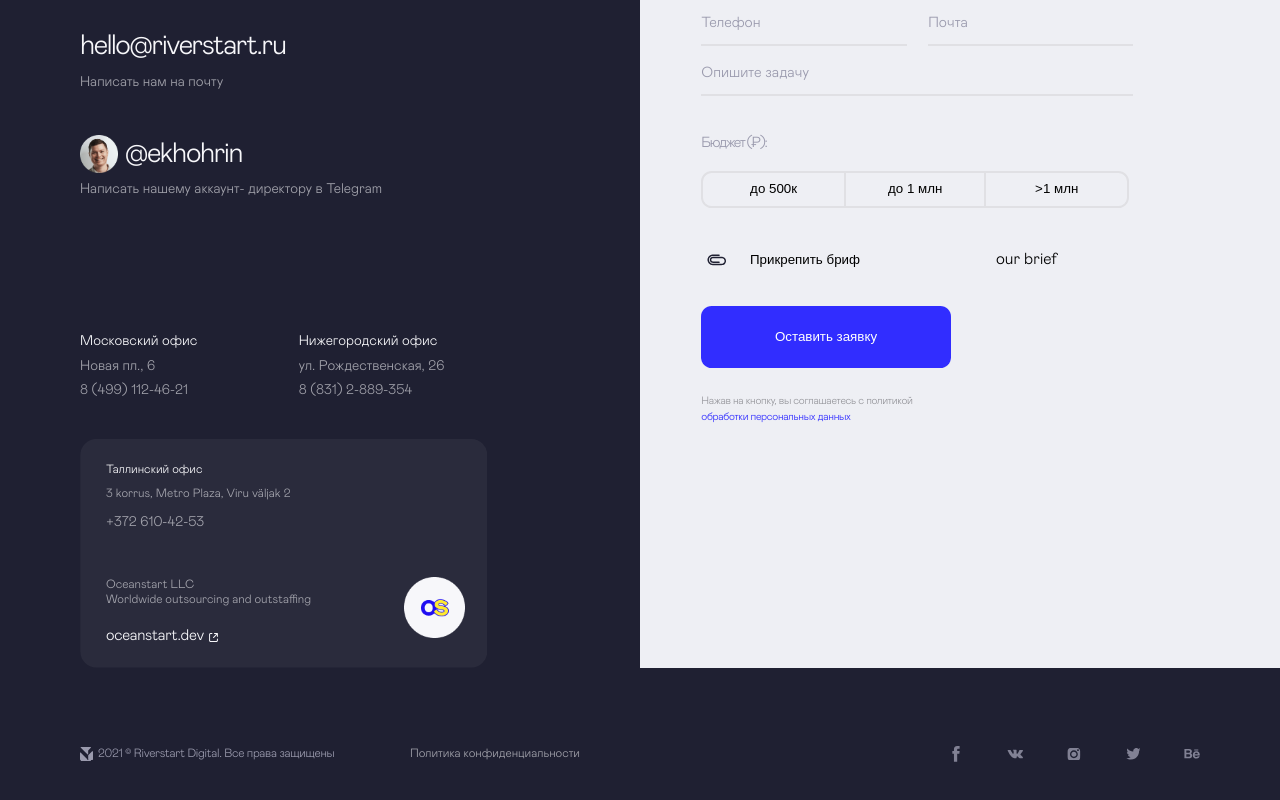
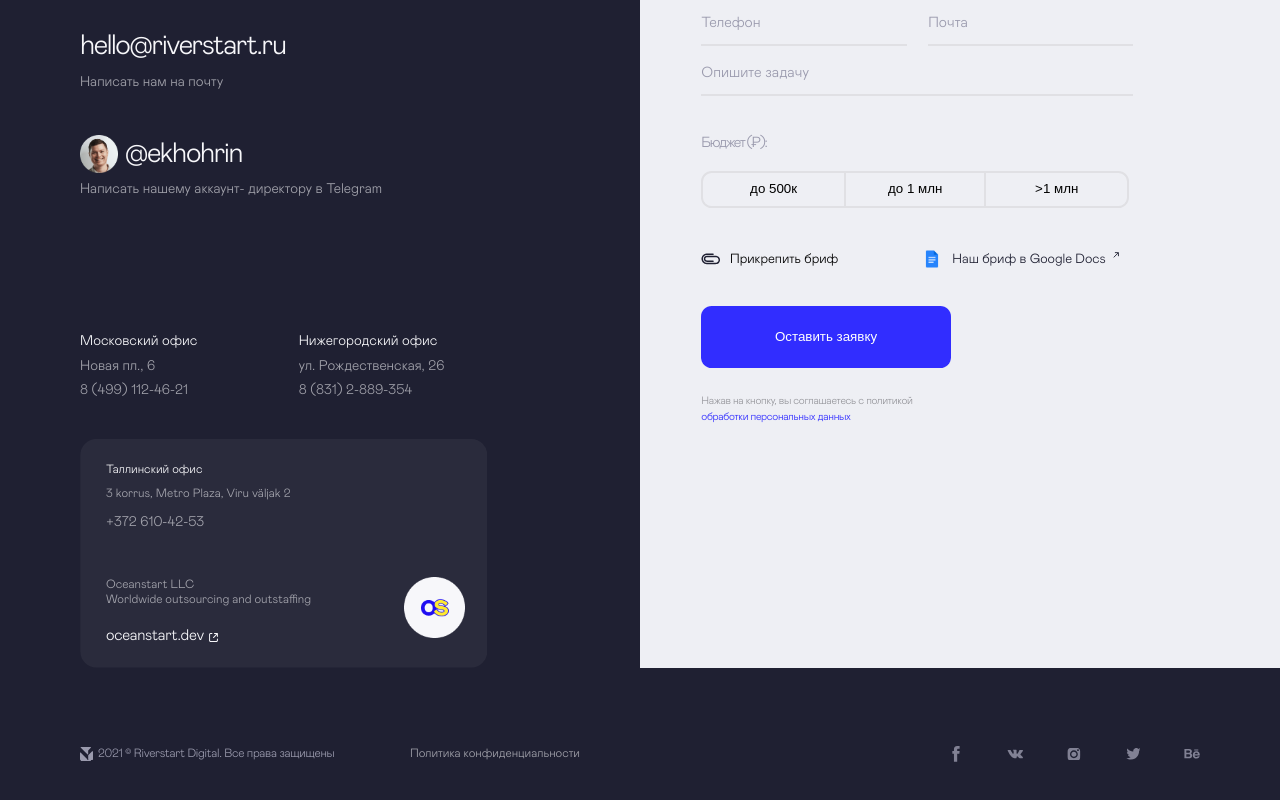
Before and after one commit to Kuldyaev/testovoe03032024, a Vue app: page / in a window 1280 px wide. Shown: the part 1201-2001 px from the top of the page. Built offline with nearby package versions, Linux system fonts and the light colour scheme.

Commit message:
ConpanyBrief added

```diff
--- a/src/components/FormActive.vue
+++ b/src/components/FormActive.vue
@@ -59,7 +59,15 @@
         <div class="skrepa"></div>
         <div class="skrepaTitle">Прикрепить бриф</div>
       </button>
-      <FlexBox> our brief </FlexBox>
+      <a
+        class="ourBriefArea"
+        href="https://docs.google.com/forms/d/e/1FAIpQLSejs7kzr69Ot45UcPbgq-M3KLjjMfer2iKT2peMVGivLJvPow/viewform"
+        target="_blank"
+      >
+        <div class="ourBriefLogo"></div>
+        <div class="ourBriefTitle">Наш бриф в Google Docs</div>
+        <div class="linkSymbol"></div>
+      </a>
     </FlexBox>
     <FlexBox justify="start" w="100%" class="submitBtnPlace">
       <Button
@@ -198,25 +206,57 @@ a {
   margin-top: 3.1771vw;
   height: 1.5625vw;
 }
-.skrepa {
+.skrepa,
+.ourBriefLogo,
+.linkSymbol {
   width: 1.4583vw;
   height: 1.5625vw;
-  margin-right: 0.7813vw;
-  background-image: url("~@/assets/img/svg/skrepa.svg");
   background-size: contain;
   background-repeat: no-repeat;
   background-position: center;
 }
-.skrepaTitle {
+
+.skrepa {
+  background-image: url("~@/assets/img/svg/skrepa.svg");
+  margin-right: 0.7813vw;
+}
+.ourBriefLogo {
+  background-image: url("~@/assets/img/svg/doc.svg");
+  margin-right: 0.4688vw;
+}
+.linkSymbol {
+  background-image: url("~@/assets/img/svg/linkSymbol.svg");
+  width: 0.5vw;
+  height: 1.0625vw;
+  margin-left: 0.15vw;
+}
+.skrepaTitle,
+.ourBriefTitle {
+  font-family: MabryPro, Avenir, Helvetica, Arial, sans-serif;
   font-size: 1.0417vw;
   line-height: 1.5625vw;
+  font-weight: 400;
   height: 100%;
-  width: 10.7813vw;
   user-select: none;
 }
-.skrepaArea {
+.skrepaTitle {
+  width: 11.9271vw;
+  text-align: left;
+}
+.ourBriefTitle,
+.ourBriefTitle:active {
+  text-decoration: none;
+  color: $primary-background;
+  width: 12.7813vw;
+}
+.ourBriefTitle:hover {
+  color: $secondary-blue;
+}
+.skrepaArea,
+.ourBriefArea {
   background: none;
   border: none;
+  padding: 0;
   margin-right: 3.125vw;
   height: 100%;
   display: flex;
@@ -261,14 +301,30 @@ a {
     height: 3.125vw;
     margin-right: 1.5625vw;
   }
-  .skrepaTitle {
+  .skrepaTitle,
+  .ourBriefTitle {
     font-size: 2.0833vw;
     line-height: 3.125vw;
+  }
+  .skrepaTitle {
     width: 21.5625vw;
+  }
+  .ourBriefTitle {
+    width: 25.8541vw;
   }
   .skrepaArea {
     margin-right: 6.25vw;
     z-index: 3;
   }
+  .ourBriefLogo {
+    width: 2.9167vw;
+    height: 3.125vw;
+    margin-right: 0.9375vw;
+  }
+  .linkSymbol {
+    width: 1vw;
+    height: 3.125vw;
+    margin-left: 0.3vw;
+  }
 }
 </style>
```
Also changed, not shown: src/assets/img/svg/doc.svg (added), src/assets/img/svg/linkSymbol.svg (added).
